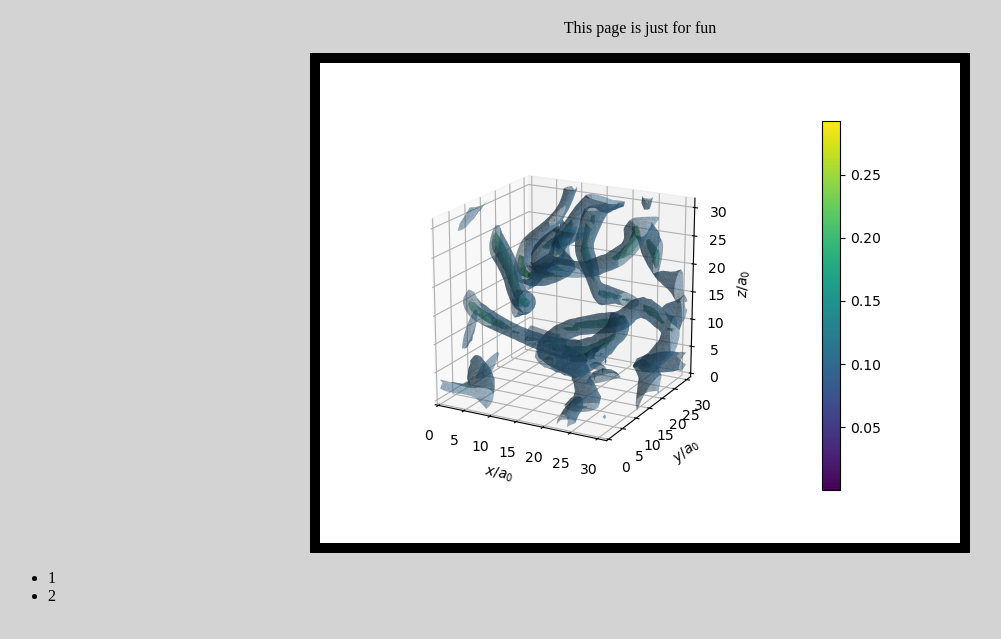
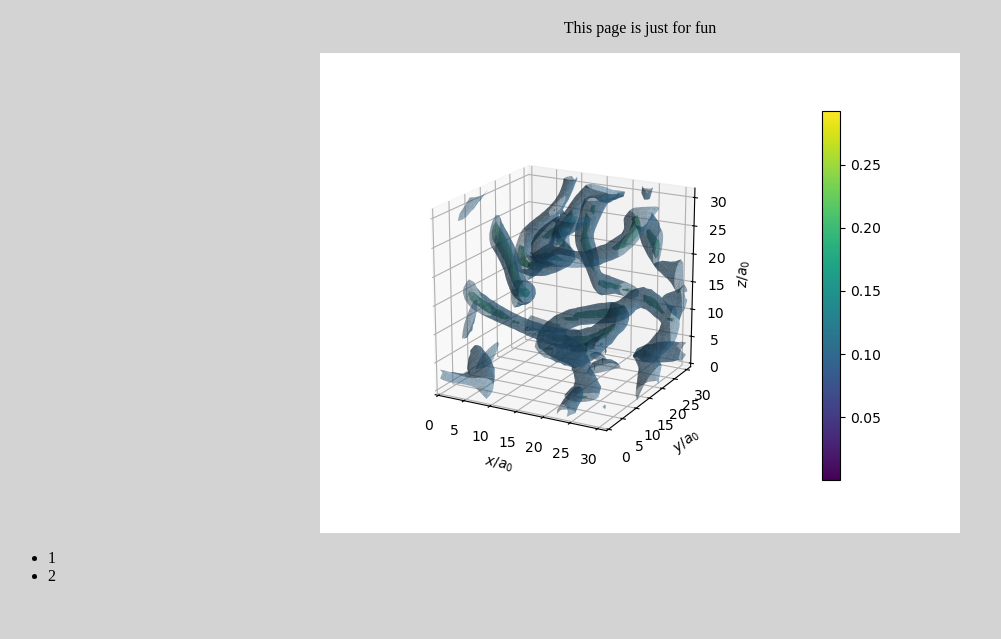
Before and after one commit to jonasron/jonasron.github.io, a plain HTML site: page index.html in a window 1280 px wide. Shown: the part 61-700 px from the top of the page, without its empty margins (0-1001 px from the left). Drawn offline with Linux system fonts and the light colour scheme.

Commit message:
Update index.html

```diff
--- a/index.html
+++ b/index.html
@@ -24,7 +24,7 @@ p {text-align: center;}
 <h1>About Me </h1>
 <p>This page is just for fun</p>
 
-<img src="media/defect_density_nematic.png" border="10" class="center">
+<img src="media/defect_density_nematic.png"  class="center">
 
 <ul>
    <li> 1 </li>
```
